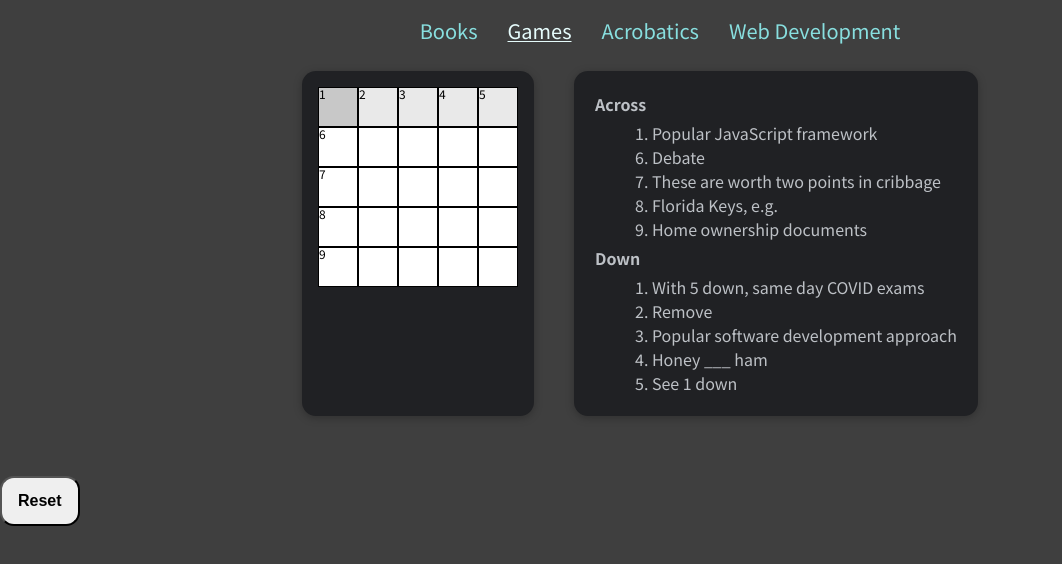
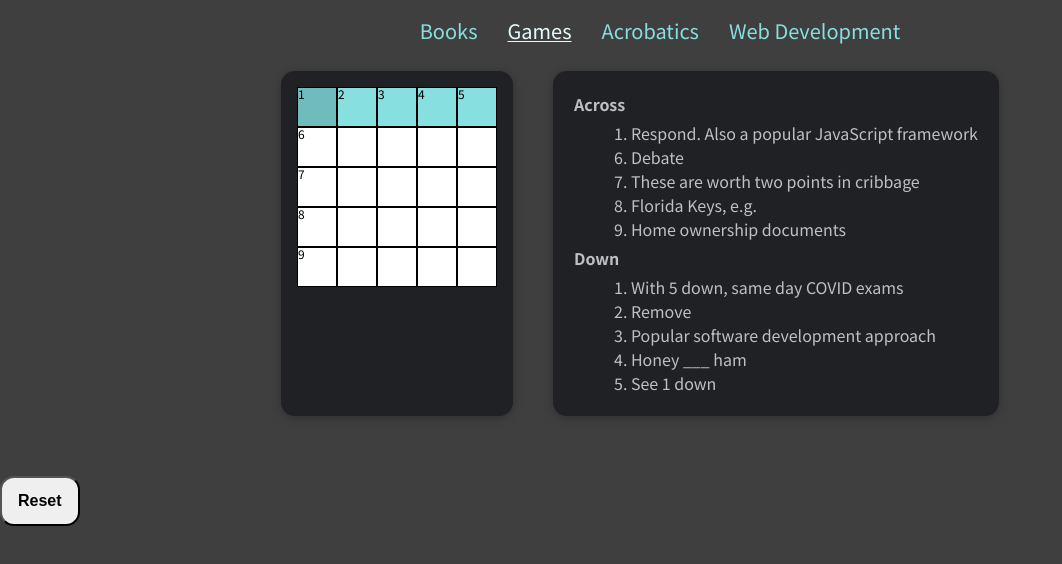
Before and after one commit to bka04/bka, a React (Create React App) app: page /games in a window 1280 px wide. Shown: the top 564 px of the page, without its empty margins (0-1062 px from the left). Built offline with nearby package versions, Linux system fonts and the light colour scheme.

Commit message:
Minor style updates

```diff
--- a/src/components/Games/Crossword.js
+++ b/src/components/Games/Crossword.js
@@ -229,7 +229,7 @@ const reducer = (state, action) => {
     state.across = true;
     state.cellData = updateHighlighting(state, 0);
     return {
-      cellData: populateNumbers(DUMMYDATA),
+      cellData: state.cellData,
       selectedCell: 0,
       across: true,
     };
--- a/src/components/Games/CrosswordClues.js
+++ b/src/components/Games/CrosswordClues.js
@@ -5,7 +5,7 @@ const CrosswordClues = () => {
     <div className='clues'>
       <h4>Across</h4>
       <ul className='clueList'>
-        <li>1. Popular JavaScript framework</li>
+        <li>1. Respond.  Also a popular JavaScript framework</li>
         <li>6. Debate</li>
         <li>7. These are worth two points in cribbage</li>
         <li>8. Florida Keys, e.g.</li>
--- a/src/components/Games/CrosswordGrid.css
+++ b/src/components/Games/CrosswordGrid.css
@@ -16,14 +16,16 @@
   text-transform: capitalize;
 }
 .cell input:focus {
-  background-color: rgb(200, 200, 200);
+  /* background-color: rgb(200, 200, 200); */
+  background-color: #70bbbb;
 }
 .cell input:disabled {
   background-color: black;
 }
 
 .cellHighlight {
-  background-color: rgb(233, 233, 233);
+  /* background-color: rgb(233, 233, 233); */
+  background-color: #88dfdf;
 }
 
 .cell {
```
